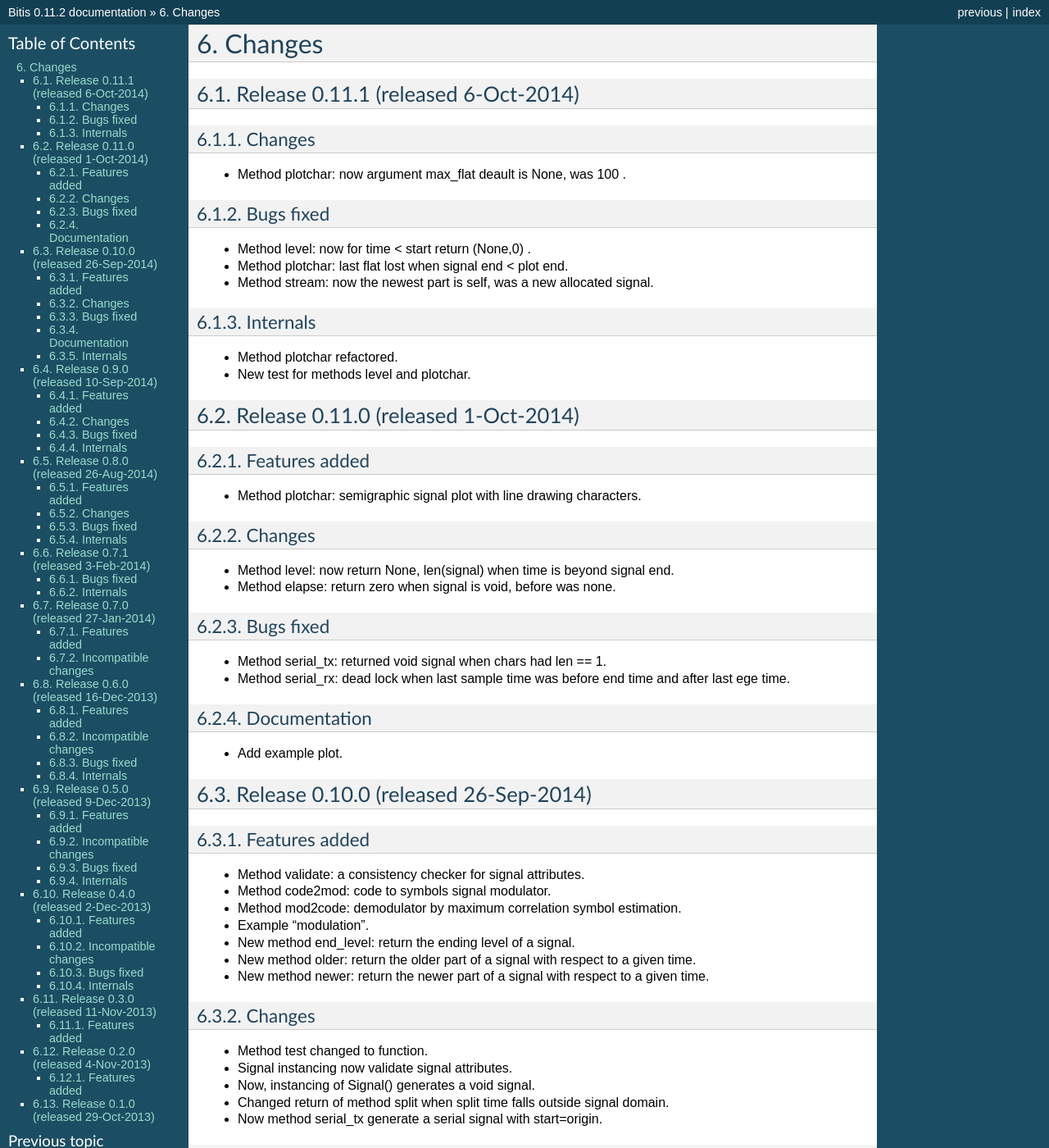
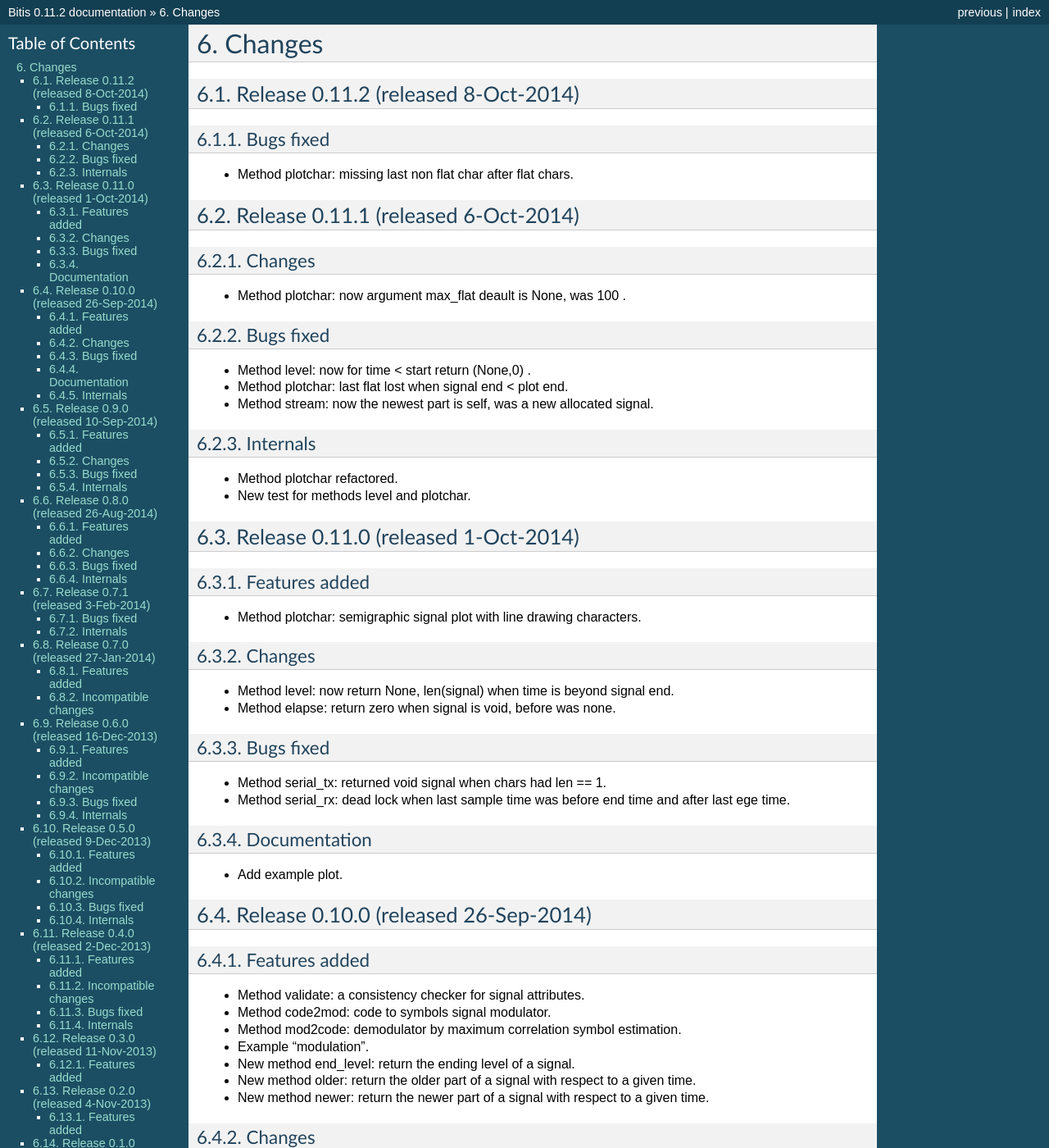
Before and after one commit to INRIM/bitis, a Sphinx documentation site: the page built from doc/changelog.rst, in a window 1280 px wide and 1400 px high. Shown: the whole window at 82% size. Built offline with Sphinx 7.4.7, drawn with Linux system fonts in a browser that asks for light colours; some of the changed text lies outside the part shown.

Commit message:
Documentation update.

```diff
--- a/doc/changelog.rst
+++ b/doc/changelog.rst
@@ -1,5 +1,14 @@
 Changes
 *******
+
+Release 0.11.2 (released 8-Oct-2014)
+====================================
+
+Bugs fixed
+----------
+
+* Method plotchar: missing last non flat char after flat chars.
+
 
 Release 0.11.1 (released 6-Oct-2014)
 ====================================
```
